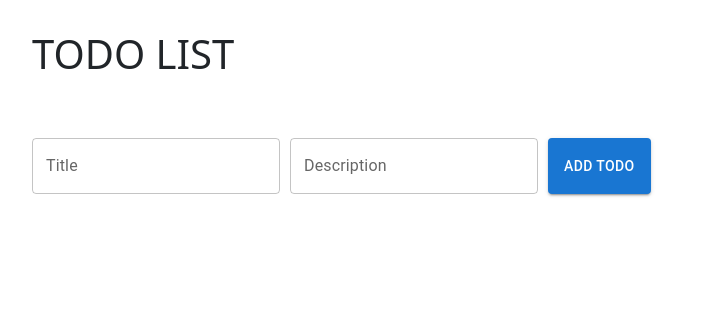
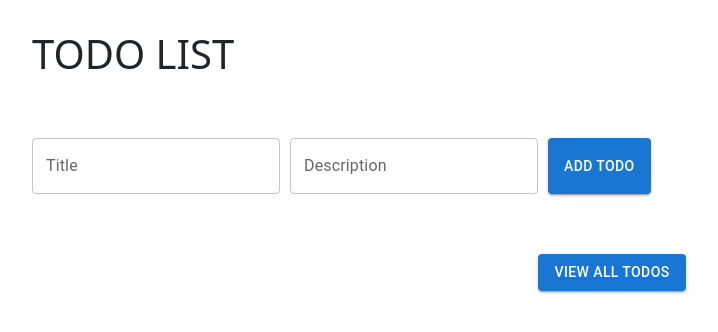
Before and after one commit to Valkor95/REACT_HW, a React (Vite) app: page / in a window 1280 px wide. Shown: the top 332 px of the page, without its empty margins (28-746 px from the left). Built offline with nearby package versions, Linux system fonts and the light colour scheme.

Commit message:
HW95_v37

```diff
--- a/src/pages/Home/Home.jsx
+++ b/src/pages/Home/Home.jsx
@@ -1,6 +1,8 @@
 import React, {useState} from "react";
 import TodoForm from "../../componets/TodoForm"
 import TodoList from "../../componets/TodoList"
+import {Link} from "react-router-dom";
+import { Button } from '@mui/material';
 
 const Home = () => {
     const [update, setUpdate] = useState(0);
@@ -14,6 +16,9 @@ const Home = () => {
             <h1 style={{marginLeft: '60px', marginTop: '30px', textTransform: 'uppercase'}}
             >Todo List</h1>
             <TodoForm onAddTodo={handleAddTodo}/>
+            <Link style={{display: 'flex', justifyContent: 'center'}} to="/todos">
+                <Button variant='contained' color='primary'>View All Todos</Button>
+            </Link>
             <TodoList key={update}/>
         </div>
     );
--- a/src/styles/TodoList/TodoList.module.css
+++ b/src/styles/TodoList/TodoList.module.css
@@ -1,6 +1,6 @@
 .todoList {
   padding: 30px;
-  margin: 30px;
+  margin: 0px;
   display: flex;
   flex-direction: column;
   gap: 15px;
--- a/src/styles/TodoList/TodoList.module.scss
+++ b/src/styles/TodoList/TodoList.module.scss
@@ -1,6 +1,6 @@
 .todoList{
   padding: 30px;
-  margin: 30px;
+  margin: 0px;
   display: flex;
   flex-direction: column;
   gap: 15px;
```
Also changed, not shown: src/componets/TodoItem/index.js (deleted).
